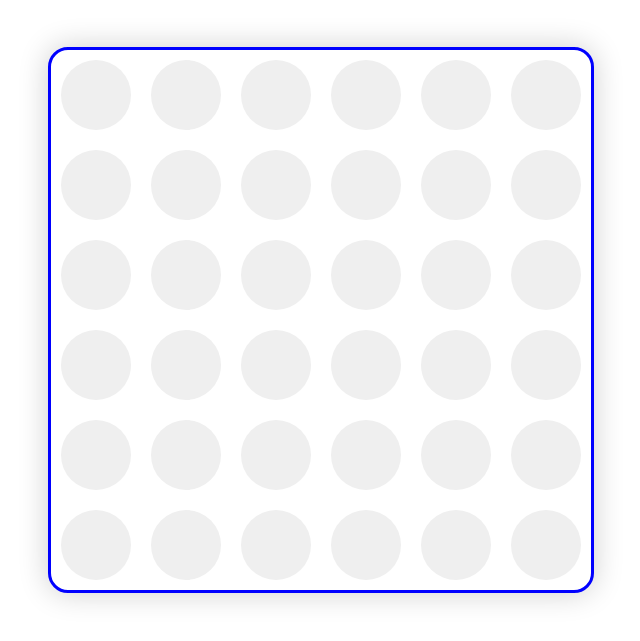
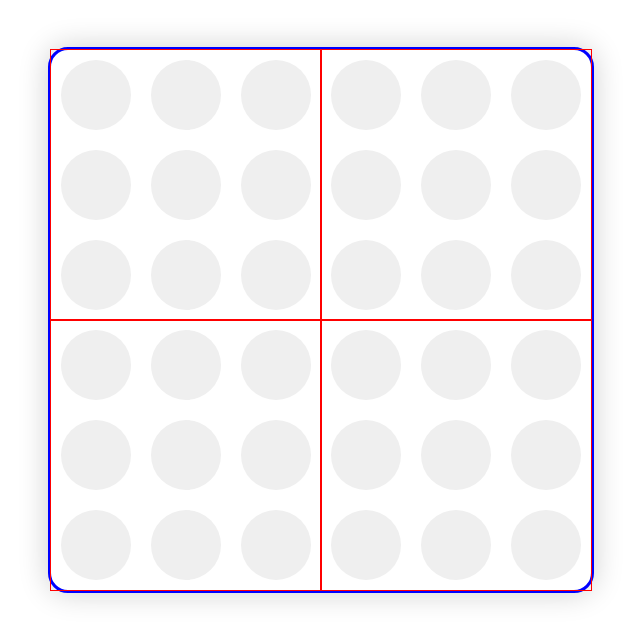
Before and after one commit to JakevK/game, a React app: page / in a window 1280 px wide. Shown: the part 137-778 px from the top of the page, without its empty margins (319-959 px from the left). Built offline with nearby package versions, Linux system fonts and the light colour scheme.

Commit message:
progress

```diff
--- a/src/index.css
+++ b/src/index.css
@@ -20,9 +20,16 @@ h1 {
     box-shadow: 0 0 30px rgb(206, 206, 206);
     transition: border 0.2s;
 }
+.board-quarter {
+    display: inline-block;
+    width: 270px;
+    height: 270px;
+
+    outline: 1px solid red;
+}
 .board-row {
     display: block;
-    width: 540px;
+    width: 270px;
     height: 90px;
 }
 .board-square {
--- a/src/index.js
+++ b/src/index.js
@@ -8,12 +8,26 @@ class Board extends React.Component {
     super(props);
     this.state = {
       squares: [
-        [0, 0, 0, 0, 0, 0],
-        [0, 0, 0, 0, 0, 0],
-        [0, 0, 0, 0, 0, 0],
-        [0, 0, 0, 0, 0, 0],
-        [0, 0, 0, 0, 0, 0],
-        [0, 0, 0, 0, 0, 0],
+        [
+          [0, 0, 0],
+          [0, 0, 0],
+          [0, 0, 0],
+        ],
+        [
+          [0, 0, 0],
+          [0, 0, 0],
+          [0, 0, 0],
+        ],
+        [
+          [0, 0, 0],
+          [0, 0, 0],
+          [0, 0, 0],
+        ],
+        [
+          [0, 0, 0],
+          [0, 0, 0],
+          [0, 0, 0],
+        ],
       ],
       turn: 0,
       winner: 0,
@@ -28,7 +42,10 @@ class Board extends React.Component {
         ? 0
         : checkRow(row.slice(1));
 
-    const squares = this.state.squares;
+    const squares = [
+      ...this.state.squares[0].map((x, i) => [...x, ...this.state.squares[1][i]]),
+      ...this.state.squares[2].map((x, i) => [...x, ...this.state.squares[3][i]]),
+    ];
 
     const checks = [
       ...squares,
@@ -51,10 +68,10 @@ class Board extends React.Component {
     return 0;
   }
 
-  handleClickSquare(i, j) {
-    if (!this.state.squares[i][j] && !this.state.winner) {
+  handleClickSquare(k, i, j) {
+    if (!this.state.squares[k][i][j] && !this.state.winner) {
       let squaresTemp = this.state.squares;
-      squaresTemp[i][j] = this.state.turn + 1;
+      squaresTemp[k][i][j] = this.state.turn + 1;
 
       const newTurn = 1 - this.state.turn;
       const winner = this.checkForWin();
@@ -70,7 +87,8 @@ class Board extends React.Component {
   }
 
   render() {
-    const board = this.state.squares.map((row, i) => {
+    const board = this.state.squares.map((quarter, k) => {
+      const rows = quarter.map((row, i) => {
         const squares = row.map((square, j) => {
           const squareColor = ["#efefef", "blue", "red"][square];
           const squareStyle = {
@@ -81,13 +99,19 @@ class Board extends React.Component {
               style={squareStyle}
               className="board-square"
               key={j}
-            onClick={() => this.handleClickSquare(i, j)}
+              onClick={() => this.handleClickSquare(k, i, j)}
             ></button>
           );
         });
         return (
           <div className="board-row" key={i}>
             {squares}
+          </div>
+        );
+      });
+      return (
+        <div className="board-quarter" key={k}>
+          {rows}
         </div>
       );
     });
```
Lines whose indentation alone changed are shown as unchanged.
